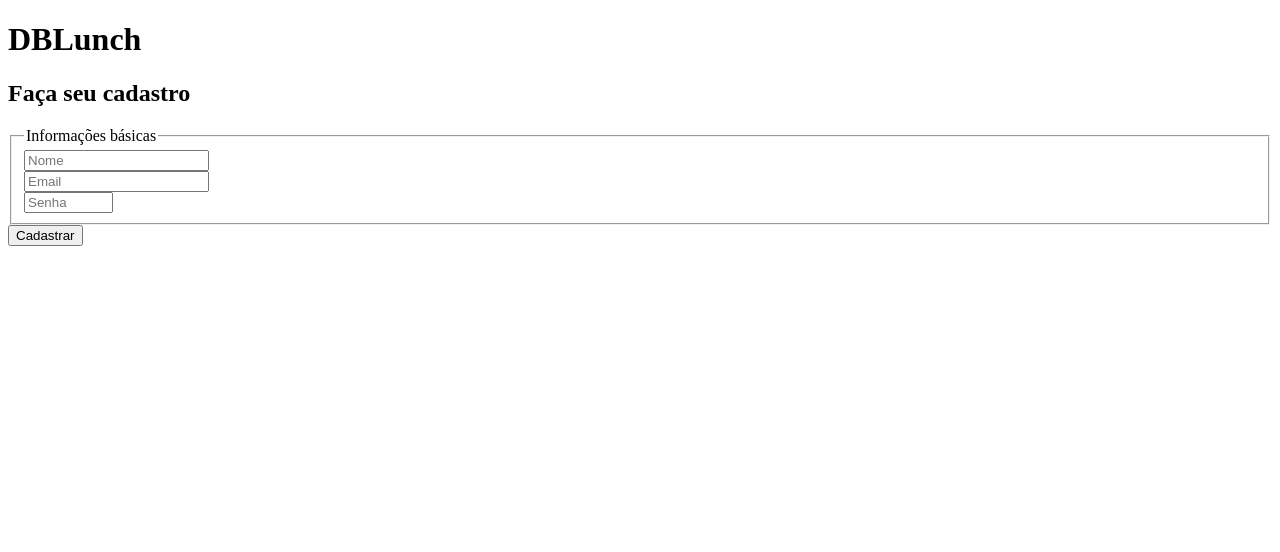
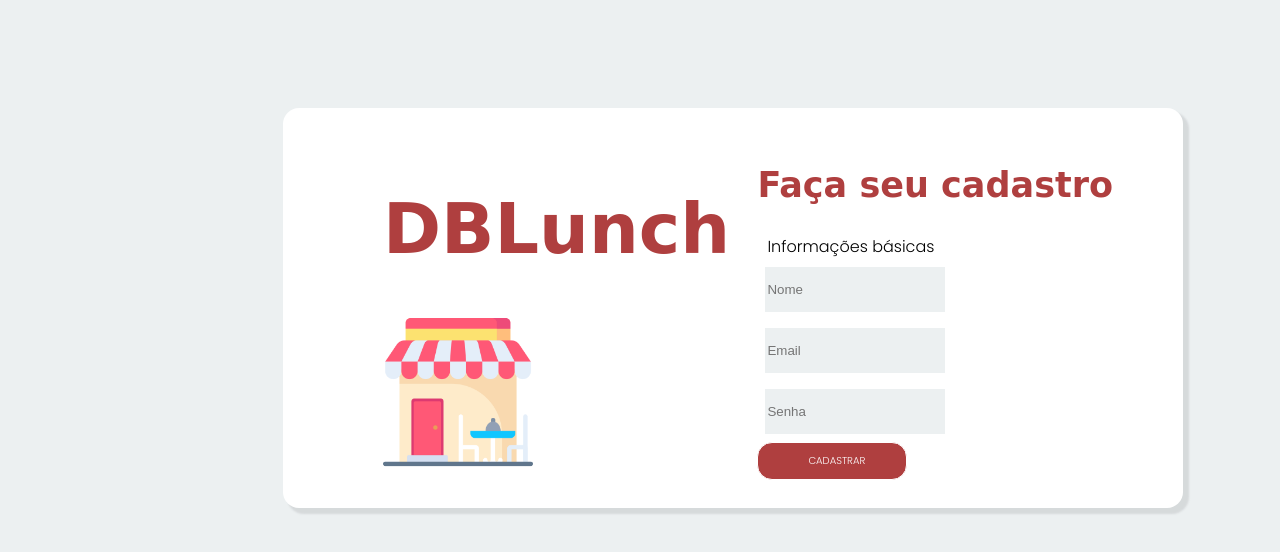
Before and after one commit to roazambuja/DBLunch, a plain HTML site: page cadastro_user.html in a window 1280 px wide. Drawn offline with Linux system fonts and the light colour scheme; a web font is replaced by a local one.

Commit message:
Aplicação do CSS na página de cadastro do usuário

```diff
--- a/CSS/cadastroUser.css
+++ b/CSS/cadastroUser.css
@@ -1,54 +1,18 @@
-/*@import url('https://fonts.googleapis.com/css2?family=Purple+Purse&display=swap');
+@import url('https://fonts.googleapis.com/css2?family=Purple+Purse&display=swap');
 @import url('https://fonts.googleapis.com/css2?family=Poppins:wght@300&display=swap');
 
 body {
     background-color: #ecf0f1;
-}
-
-.title {
-    font-family: 'Purple Purse', cursive;
-    color: #fff;
-    font-size: 45px;
-    font-weight: normal;
-    text-transform: capitalize;
-}
-
-.title-create {
-    font-family: 'Purple Purse', cursive;
-    color: #AF3F3F;
-    font-size: 35px;
-}
-
-.description {
-    font-family: 'Poppins', sans-serif;
-    color: #fff;
-    font-size: 15px
-}
-
-.description-create {
-    font-family: 'Poppins', sans-serif;
-    font-size: 15px;
-    color: #A2A2A2;
-}
-
-.form {
-    font-family: 'Poppins', sans-serif;
+    align-items: center;
     display: flex;
     flex-direction: column;
-    width: 55%;
-
-}
-
-.form input {
-    height: 45px;
-    border: none;
-    background-color: #ecf0f1;
-    margin: 8px;
+    justify-content:center;
+    width: 100vh;
 }
 
 * {
-    margin: 0;
-    padding: 0;
+    margin: 20;
+    padding: 20;
     box-sizing: border-box;
 }
 
@@ -61,18 +25,53 @@ body {
     height: 400px;
     justify-content: space-between;
     align-items: center;
-    position: relative;
+    margin-left: 650px;
+    margin-top: 100px;
 }
 
-.first-column {
-    text-align: center;
-    flex: 1 0 auto;
-    z-index: 10;
+.cadastro-cabecalho {
+    font-family: 'Purple Purse', cursive;
+    color: #AF3F3F;
+    font-size: 35px;
+    font-weight: normal;
+    text-transform: capitalize;
+    margin-left: 100px;
 }
 
-.second-column {
-    flex: 2 0 auto;
+.img-restaurante {
+    max-width:200px;
+    max-height:150px;
+    width: auto;
+    height: auto;
+}
 
+.cartao__titulo {
+    font-family: 'Purple Purse', cursive;
+    color: #AF3F3F;
+    font-size: 35px;
+}
+
+.cartao {
+    margin-right: 70px;
+}
+
+legend {
+    font-family: 'Poppins', sans-serif;
+    margin-left: 8px;
+}
+
+.input {
+    font-family: 'Poppins', sans-serif;
+    flex-direction: column;
+    display: flex;
+    width: 55%;
+}
+
+.formulario input {
+    height: 45px;
+    border: none;
+    background-color: #ecf0f1;
+    margin: 8px;
 }
 
 .btn {
@@ -97,25 +96,3 @@ body {
     background-color: #ecf0f1;
     color: #AF3F3F;
 }
-
-.content {
-    display: flex;
-    justify-content: center;
-    align-items: center;
-    height: 500px;
-    background-color: #ecf0f1;
-}
-
-.container::before {
-    content: "";
-   position: absolute;
-   background-color: #AF3F3F;
-   width: 40%;
-   height: 100%;
-   border-radius: 16px;
-}
-
-.form {
-    display: flex;
-    flex-direction: column;
-}*\
--- a/cadastro_user.html
+++ b/cadastro_user.html
@@ -3,6 +3,7 @@
 
 <head>
     <meta charset="UTF-8">
+    <link rel="stylesheet" href="./CSS/cadastroUser.css">
     <meta name="viewport" content="width=device-width, initial-scale=1.0">
     <title>DBLunch - Crie sua conta!</title>
 </head>
@@ -10,13 +11,13 @@
 <body>
     <main class="container flex flex--coluna flex--centro">
         <div class="cadastro-cabecalho">
-            <h1 class="cadastro-cabecalho__titulo">DBLunch</h1>
+            <h1 class="title-cad cadastro-cabecalho__titulo">DBLunch</h1>
+            <img src="./img/Restaurante.png" class="img-restaurante">
         </div>
         <section class="cartao">
             <h2 class="cartao__titulo">Faça seu cadastro</h2>
             <form action="./cadastro_user_concluido.html" class="formulario flex flex--coluna">
-                <fieldset>
-                    <legend class="formulario__legenda">Informações básicas</legend>
+                    <legend class="formulario formulario__legenda">Informações básicas</legend>
                     <div class="input">
                         <input name="nome" id="nome" class="input__field" type="text" placeholder="Nome"
                             data-tipo="nome" required>
@@ -37,7 +38,6 @@
                         <label class="input__label" for="senha"></label>
                         <span class="input__error"></span>
                     </div>
-                </fieldset>
                 <button class="btn btn-primary">Cadastrar</a>
             </form>
         </section>
```
Also changed, not shown: index.html (deleted, +0 -8 lines), img/Restaurante.png (added).
